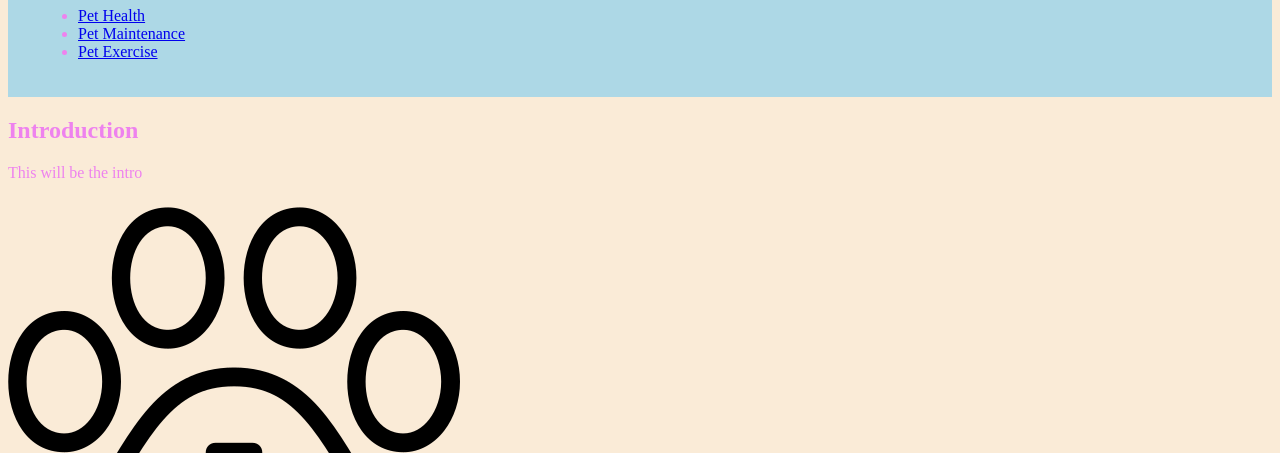
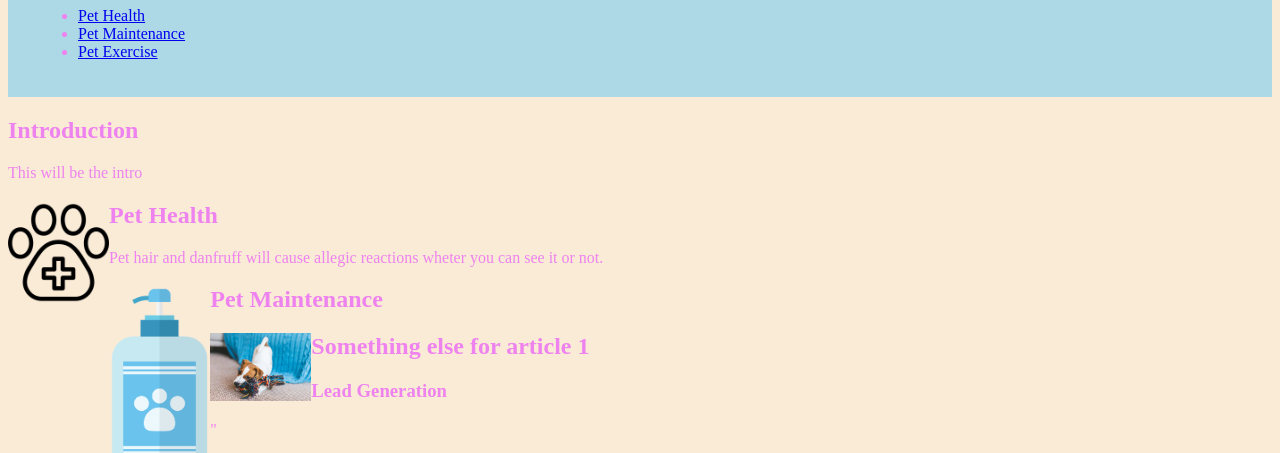
Before and after one commit to rakky21/reux, a plain HTML site: page index.html in a window 1280 px wide. Shown: the part 101-554 px from the top of the page. Drawn offline with Linux system fonts and the light colour scheme.

Commit message:
changed the size of the pictures so they don't look as big and
ls
wdawdaw

```diff
--- a/assets/style.css
+++ b/assets/style.css
@@ -35,3 +35,12 @@ header {
     border: 15px solid var(--third-color);
     border-style: solid var(--third-color);
 }
+
+.pet {
+text-align: left;
+}
+
+.pet img {
+    width: 8%;
+    float: left;
+}
--- a/index.html
+++ b/index.html
@@ -14,6 +14,8 @@
     <!-- Nav -->
 <header>
     <h1>
+
+        <!-- Isolate the R & U to have a different style -->
         <a href="/index.html">
         Re-Ux
     </a>
@@ -42,6 +44,7 @@
     </nav>
 </header>
 
+
 <!-- picture  -->
 
 
@@ -61,7 +64,7 @@
 
 <!-- active boxes with images -->
 
-<article class="pet-health">
+<article class="pet">
     <img src="./assets/pictures/healthicon.png" alt="Pet maintenance is just as important as their food" />
     <div class= "Pet Health">
         <h2>Pet Health </h2>
@@ -69,7 +72,7 @@
     </div>
 </article>
 
-<article class="pet-maintenance">
+<article class="pet">
     <img src="./assets/pictures/maintenancepet.png" alt="" />
     <div class= "pet maintenance">
         <h2> Pet Maintenance</h2>
@@ -77,7 +80,7 @@
     </div>
 </article>
 
-<article class="pet-">
+<article class="pet">
     <img src="./assets/Pictures/petexercise.jpg" alt="Something with a picture 3" />
     <div class= "pet amusement">
         <h2> Something else for article 1</h2>
```
